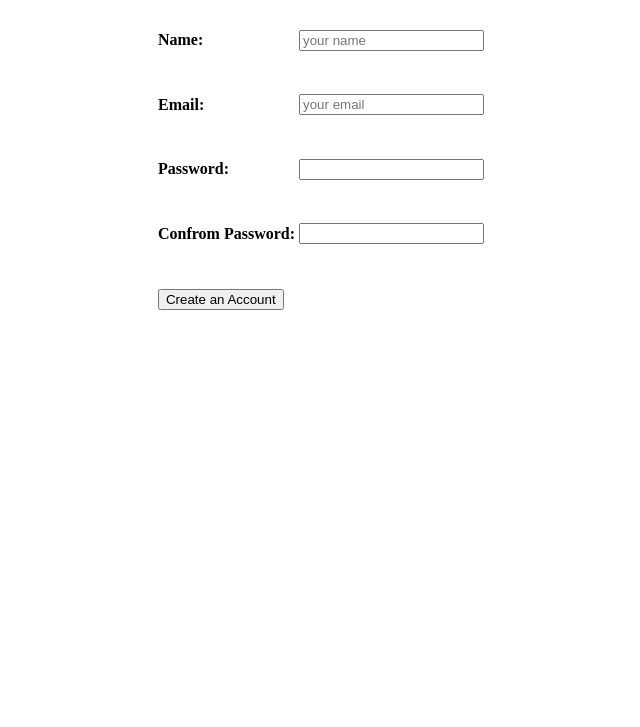
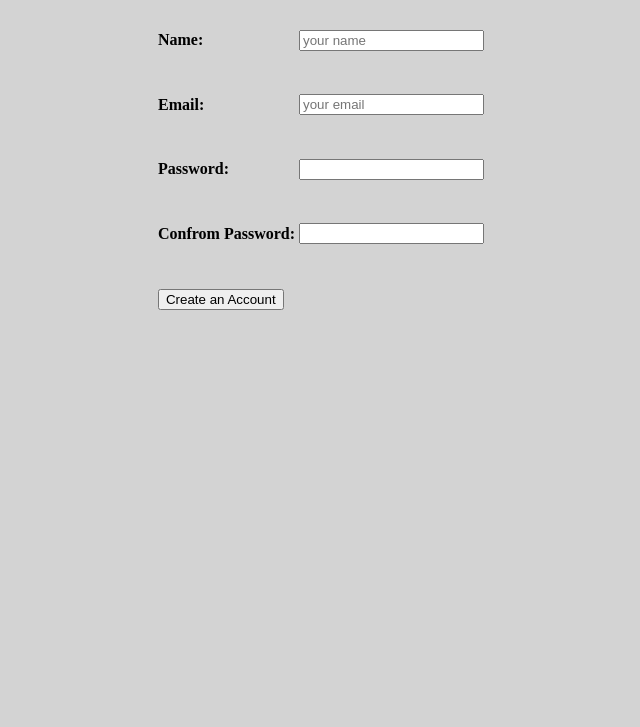
Before and after one commit to shubhambhosle2999/login, a plain HTML site: page signup.html in a window 1280 px wide. Shown: the part 73-800 px from the top of the page, without its empty margins (319-959 px from the left). Drawn offline with Linux system fonts and the light colour scheme.

Commit message:
Update signup.html

```diff
--- a/signup.html
+++ b/signup.html
@@ -6,7 +6,7 @@
     <meta name="viewport" content="width=device-width, initial-scale=1.0">
     <title>Document</title>
 </head>
-<body>
+<body bgcolor="lightgray">
     <center>
 
                 <h1>Sign Up</h1>
```
